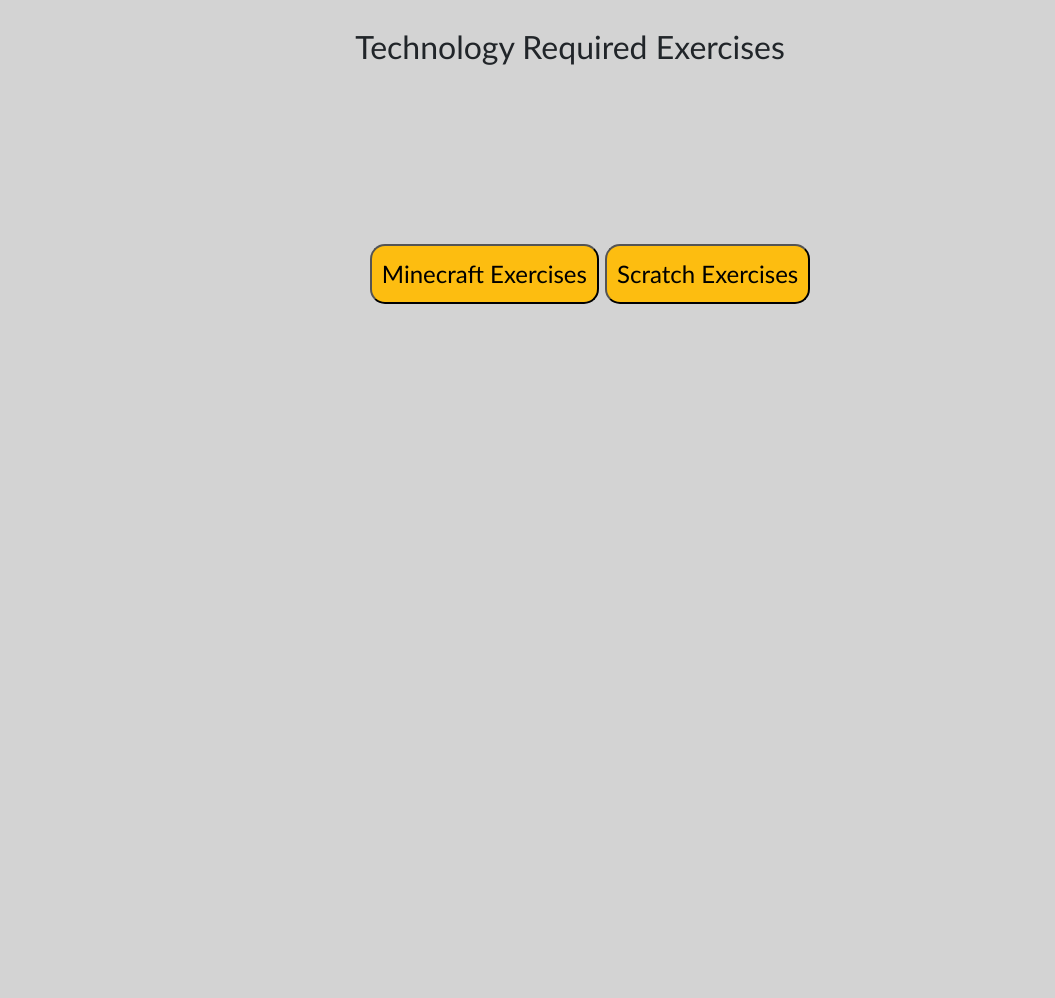
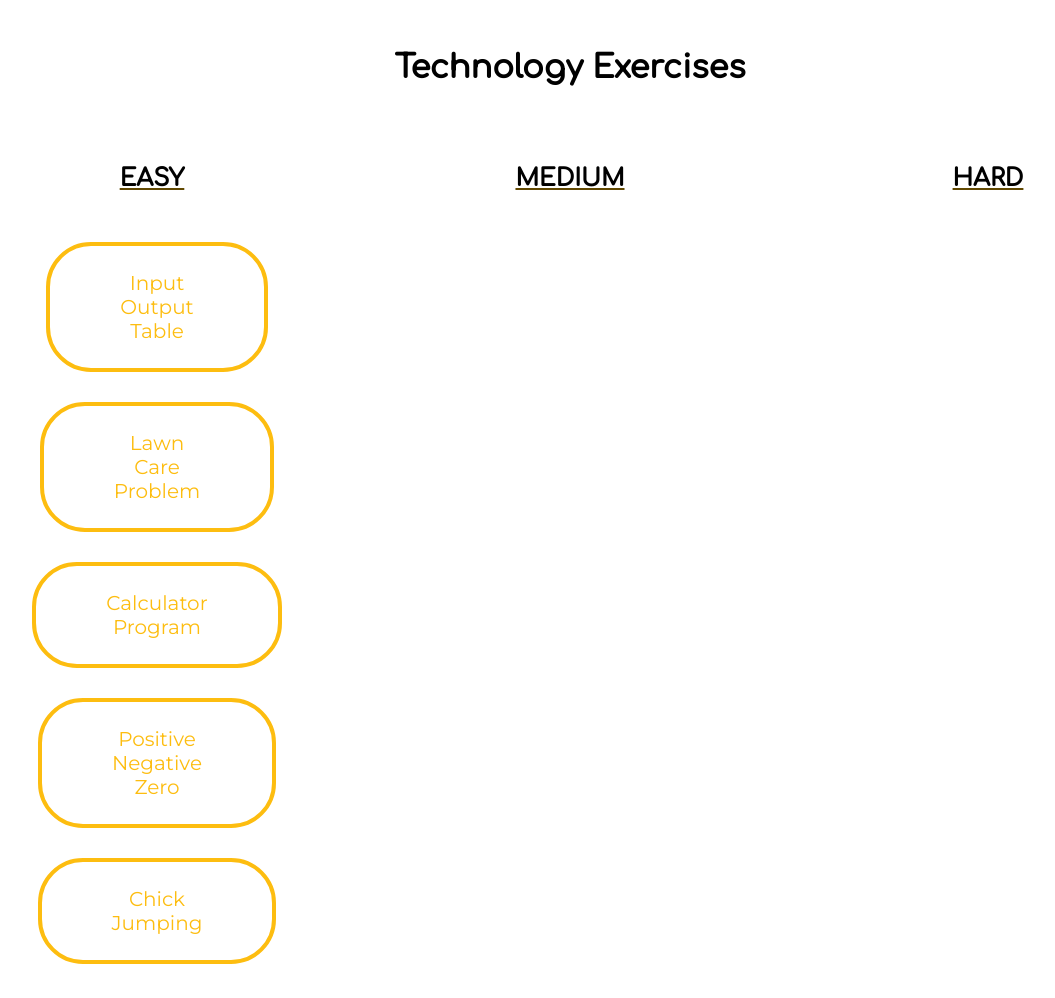
Before and after one commit to VCU-CS-Capstone/CS-23-313-Elementary-School-Computer-Science-Engagement, a Flask app: page /tech/ in a window 1280 px wide. Shown: the whole page, without its empty margins (70-1125 px from the left). Before the commit the page ends 304 px from the top, so only its background shows below. Run offline with Flask 2, Linux system fonts and the light colour scheme; some libraries are stand-ins or nearby versions.

Commit message:
another styling commit

```diff
--- a/src/templates/require.html
+++ b/src/templates/require.html
@@ -137,10 +137,10 @@
             <!-- <ul> -->
                 <div class="button-container">
                     <div class="buttons">
-                        <a href="nontech.html"><button>Non-Technology<br> Required Exercises</button> </a>
+                        <a href="nontech.html"><button>Non-Technology<br> Exercises</button> </a>
                     </div>
                     <div class="buttons">
-                        <a href="tech.html"><button>Technology<br> Required Exercises</button> </a>
+                        <a href="tech.html"><button>Technology<br>Exercises</button> </a>
                     </div>
                 </div>
 
--- a/src/templates/tech.html
+++ b/src/templates/tech.html
@@ -1,62 +1,142 @@
-{% extends "base.html" %}
-{% block content %}
+
 <html>
 <head>
+
+    <meta name="viewport" content="width=device-width, initial-scale=1.0">
+    <link rel="preconnect" href="https://fonts.googleapis.com">
+    <link rel="preconnect" href="https://fonts.gstatic.com" crossorigin>
+    <link href="https://fonts.googleapis.com/css2?family=Comfortaa:wght@500&family=Montserrat&family=Roboto:wght@400;500;700&display=swap" rel="stylesheet">
+
     <style>
-        body{
-            background-color: lightgray;
+        body {
+        background-color: white;
       }
-            a{
-                color: black;
+      .title{
+        font-family: 'Comfortaa';
+        margin-top: 50px;
       }
-            body{
+      .difficulty{
+        font-family: 'Comfortaa';
+      }
+      .links{
+        margin-left: -30px;
+        padding-left: -15px;
+      }
+        ul{
+            list-style-type: none;
+        }
+
+      body {
             text-align: center;
         }
-            .wrapper {
-                display: grid;
-                grid-gap: 8px;
-                grid-template-rows:1fr 2fr;
-                background-color: lightgray;
-                margin-bottom: 0px;
-                font-family:'Trebuchet MS', 'Lucida Sans Unicode', 'Lucida Grande', 'Lucida Sans', Arial, sans-serif;
-                }
-            .box {
-                    background-color: lightgrey;
-                    /* color: #fff; */
-                    border-radius: 5px;
-                    padding: 20px;
-                    font-size: 150%;
-                    }
         button {
-                background-color: #fdbd10;
-                margin-top: 100px;
+          background-color: white;
+              color:#fdbd10;
+              margin-top: 30px;
               align-items: center;
-                padding: 10px;
-                border-radius: 15px;
+              padding-left:70px;
+              padding-right:70px;
+              padding-top: 25px;
+              padding-bottom: 25px;
+              border-radius: 45px;
+              border-style: solid;
+              border-color: #fdbd10;
+              border-width: 4px;
+              font-size: 20px;
+              font-family: 'Montserrat', sans-serif;
 
         }
         button:hover {
             box-shadow: 0 12px 16px 0 rgba(0,0,0,0.24), 0 17px 50px 0 rgba(0,0,0,0.19);
         }
+        .grid_container {
+            display: grid;
+            grid-template-columns: 1fr 1fr 1fr;
+            grid-gap: 10px;
+            padding: 10px;
+            }
+        .title {
+            margin-bottom: 50px;
+        }
+        .difficulty{
+            border-style:none;
+            text-decoration: underline;
+            text-decoration-color: #624902;
+        }
     </style>
 </head>
 
 <body>
-    <div class="wrapper">
-        <div class="box a">
-                <h2>  Technology Required Exercises  </h2>
+    <div class="wraapper">
+      <div class="title">
+        <h1> Technology Exercises</h1>
       </div>
-      <div class="box b">
 
+      <div class="grid_container">
+        <div class="list">
+          <div class="difficulty">
+            <h2> EASY</h2>
+          </div>
+          <div class="links">
             <ul>
-            <a href="#"><button>Minecraft Exercises</button></a>
-            <a href="{{url_for('links')}}"><button>Scratch Exercises</button> </a>
+              <li>
+                <a href="{{url_for('sorting')}}">
+                  <button>Input<br>Output<br>Table</button>
+                </a>
+              </li>
+              <li>
+                <a href="#"><button>Lawn<br>Care<br>Problem</button></a>
+              </li>
+              <li>
+                <a href="#"><button>Calculator<br>Program</button></a>
+              </li>
+              <li>
+                <a href="#"><button>Positive<br>Negative<br>Zero</button></a>
+              </li>
+              <li>
+                <a href="#"><button>Chick<br>Jumping</button></a>
+              </li>
             </ul>
+          </div>
+        </div>
 
+        <div class="list">
+          <div class="difficulty">
+             <h2> MEDIUM</h2>
+          </div>
+          <div class="links">
+            <!-- <ul>
+              <li>
+                <a href="{{url_for('sorting')}}">
+                  <button>Sequences/Sorting</button>
+                </a>
+              </li>
+              <li>
+                <a href="#"><button>Binary Numbers</button></a>
+              </li>
+            </ul> -->
+          </div>
+        </div>
+
+        <div class="list">
+          <div class="difficulty">
+            <h2> HARD </h2>
+          </div>
+          <div class="links">
+            <!-- <ul>
+              <li>
+                <a href="{{url_for('sorting')}}">
+                  <button>Sequences/Sorting</button>
+                </a>
+              </li>
+              <li>
+                <a href="#"><button>Binary Numbers</button></a>
+              </li>
+            </ul> -->
+          </div>
+        </div>
       </div>
     </div>
 </body>
 
 </html>
-
-{% endblock %}
```
Also changed, not shown: src/templates/nontech.html (+39 -15 lines). Lines whose indentation alone changed are shown as unchanged.
